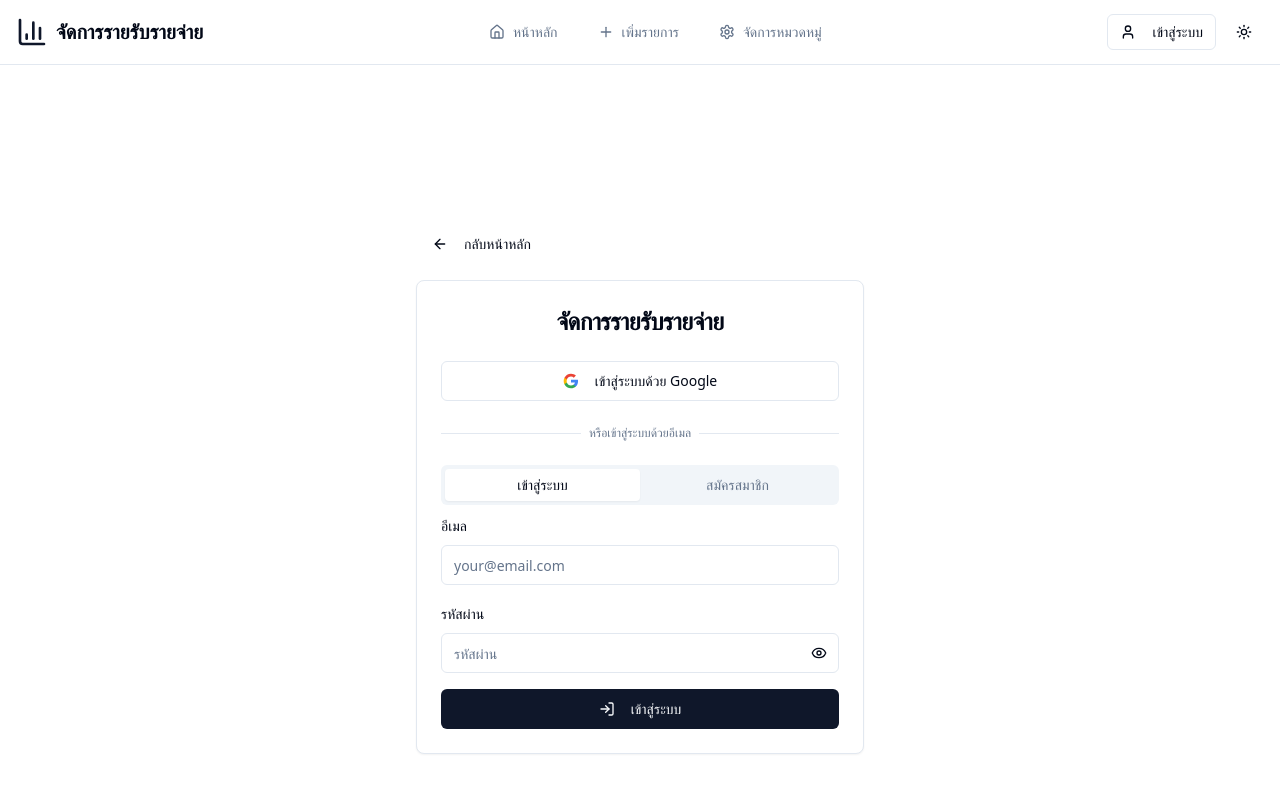
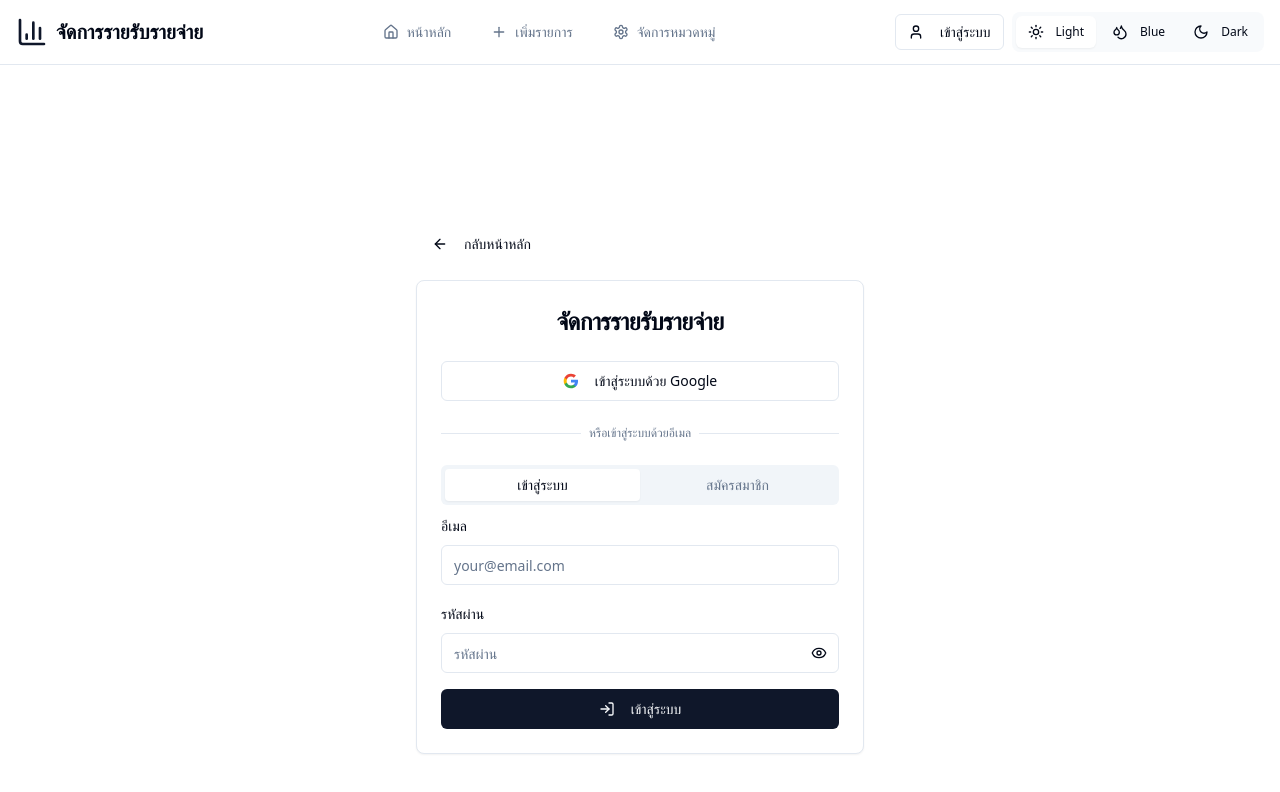
Before and after one commit to doyze/budget-boost-web, a React (Vite) app: page /auth in a window 1280 px wide. Shown: the top 792 px of the page. Built offline with nearby package versions, Linux system fonts and the light colour scheme.

Commit message:
Add light blue dark theme
Implement light blue and dark themes.

```diff
--- a/package.json
+++ b/package.json
@@ -49,7 +49,6 @@
     "firebase": "^11.10.0",
     "input-otp": "^1.2.4",
     "lucide-react": "^0.462.0",
-    "next-themes": "^0.3.0",
     "react": "^18.3.1",
     "react-day-picker": "^8.10.1",
     "react-dom": "^18.3.1",
--- a/src/components/Navigation.tsx
+++ b/src/components/Navigation.tsx
@@ -1,12 +1,11 @@
 import { NavLink } from 'react-router-dom';
-import { Home, Plus, Settings, BarChart3, Moon, Sun, LogOut, User } from 'lucide-react';
+import { Home, Plus, Settings, BarChart3, LogOut, User } from 'lucide-react';
 import { cn } from '@/lib/utils';
-import { useTheme } from 'next-themes';
 import { Button } from '@/components/ui/button';
 import { useAuth } from '@/hooks/useAuth';
+import { ThemeSelector } from '@/components/ThemeSelector';
 
 const Navigation = () => {
-  const { theme, setTheme } = useTheme();
   const { user, profile, signOut } = useAuth();
 
   const navItems = [
@@ -98,16 +97,7 @@ const Navigation = () => {
               </Button>
             )}
 
-            <Button
-              variant="ghost"
-              size="icon"
-              onClick={() => setTheme(theme === 'dark' ? 'light' : 'dark')}
-              data-theme={theme}
-            >
-              <Sun className="h-4 w-4 rotate-0 scale-100 transition-all dark:-rotate-90 dark:scale-0" />
-              <Moon className="absolute h-4 w-4 rotate-90 scale-0 transition-all dark:rotate-0 dark:scale-100" />
-              <span className="sr-only">สลับธีม</span>
-            </Button>
+            <ThemeSelector />
           </div>
         </div>
       </div>
--- /dev/null
+++ b/src/components/ThemeSelector.tsx
@@ -0,0 +1,35 @@
+import React from 'react';
+import { Sun, Droplets, Moon } from 'lucide-react';
+import { Button } from '@/components/ui/button';
+import { useTheme } from '@/contexts/ThemeContext';
+
+export const ThemeSelector: React.FC = () => {
+  const { theme, setTheme } = useTheme();
+
+  const themes = [
+    { value: 'light', icon: Sun, label: 'Light' },
+    { value: 'blue', icon: Droplets, label: 'Blue' },
+    { value: 'dark', icon: Moon, label: 'Dark' },
+  ] as const;
+
+  return (
+    <div className="flex items-center space-x-1 bg-muted/50 rounded-lg p-1">
+      {themes.map(({ value, icon: Icon, label }) => (
+        <Button
+          key={value}
+          variant={theme === value ? "default" : "ghost"}
+          size="sm"
+          onClick={() => setTheme(value)}
+          className={`h-8 px-3 ${
+            theme === value
+              ? 'bg-background text-foreground shadow-sm'
+              : 'hover:bg-background/80'
+          }`}
+        >
+          <Icon className="h-4 w-4 mr-1" />
+          <span className="text-xs font-medium">{label}</span>
+        </Button>
+      ))}
+    </div>
+  );
+};
--- /dev/null
+++ b/src/contexts/ThemeContext.tsx
@@ -0,0 +1,52 @@
+import React, { createContext, useContext, useEffect, useState } from 'react';
+
+type Theme = 'light' | 'blue' | 'dark';
+
+interface ThemeContextType {
+  theme: Theme;
+  setTheme: (theme: Theme) => void;
+}
+
+const ThemeContext = createContext<ThemeContextType | undefined>(undefined);
+
+export const useTheme = () => {
+  const context = useContext(ThemeContext);
+  if (!context) {
+    throw new Error('useTheme must be used within a ThemeProvider');
+  }
+  return context;
+};
+
+interface ThemeProviderProps {
+  children: React.ReactNode;
+}
+
+export const ThemeProvider: React.FC<ThemeProviderProps> = ({ children }) => {
+  const [theme, setTheme] = useState<Theme>(() => {
+    const savedTheme = localStorage.getItem('theme');
+    return (savedTheme as Theme) || 'light';
+  });
+
+  useEffect(() => {
+    const root = window.document.documentElement;
+
+    // Remove all theme classes
+    root.classList.remove('light', 'blue', 'dark');
+
+    // Add current theme class
+    if (theme === 'light') {
+      // Light theme uses :root styles (no class needed)
+    } else {
+      root.classList.add(theme);
+    }
+
+    // Save to localStorage
+    localStorage.setItem('theme', theme);
+  }, [theme]);
+
+  return (
+    <ThemeContext.Provider value={{ theme, setTheme }}>
+      {children}
+    </ThemeContext.Provider>
+  );
+};
--- a/src/index.css
+++ b/src/index.css
@@ -55,6 +55,45 @@ All colors MUST be HSL.
     --sidebar-ring: 217.2 91.2% 59.8%;
   }
 
+  .blue {
+    --background: 210 100% 95%;
+    --foreground: 210 100% 15%;
+
+    --card: 210 100% 98%;
+    --card-foreground: 210 100% 15%;
+
+    --popover: 210 100% 98%;
+    --popover-foreground: 210 100% 15%;
+
+    --primary: 217 91% 60%;
+    --primary-foreground: 210 40% 98%;
+
+    --secondary: 210 40% 90%;
+    --secondary-foreground: 217 91% 25%;
+
+    --muted: 210 40% 90%;
+    --muted-foreground: 215 25% 40%;
+
+    --accent: 217 91% 95%;
+    --accent-foreground: 217 91% 25%;
+
+    --destructive: 0 84% 60%;
+    --destructive-foreground: 210 40% 98%;
+
+    --border: 217 50% 80%;
+    --input: 217 50% 80%;
+    --ring: 217 91% 60%;
+
+    --sidebar-background: 210 100% 97%;
+    --sidebar-foreground: 210 100% 20%;
+    --sidebar-primary: 217 91% 60%;
+    --sidebar-primary-foreground: 210 40% 98%;
+    --sidebar-accent: 210 40% 92%;
+    --sidebar-accent-foreground: 210 100% 20%;
+    --sidebar-border: 217 50% 85%;
+    --sidebar-ring: 217 91% 60%;
+  }
+
   .dark {
     --background: 220 26% 14%;
     --foreground: 210 40% 98%;
--- a/src/main.tsx
+++ b/src/main.tsx
@@ -1,5 +1,10 @@
 import { createRoot } from 'react-dom/client'
 import App from './App.tsx'
 import './index.css'
+import { ThemeProvider } from './contexts/ThemeContext.tsx'
 
-createRoot(document.getElementById("root")!).render(<App />);
+createRoot(document.getElementById("root")!).render(
+  <ThemeProvider>
+    <App />
+  </ThemeProvider>
+);
```
Also changed, not shown: 1 other file (tests, documents, lock files or other folders).
